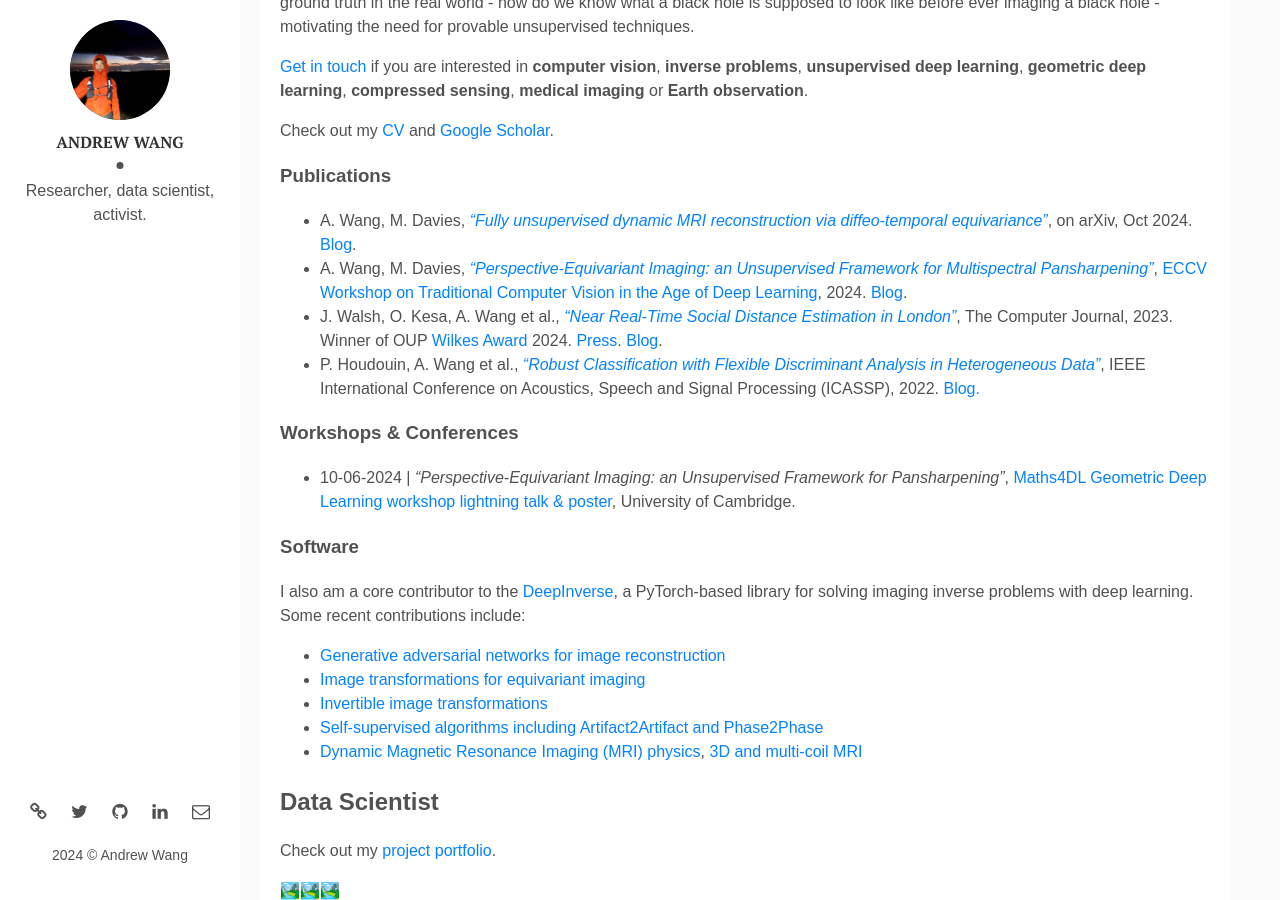
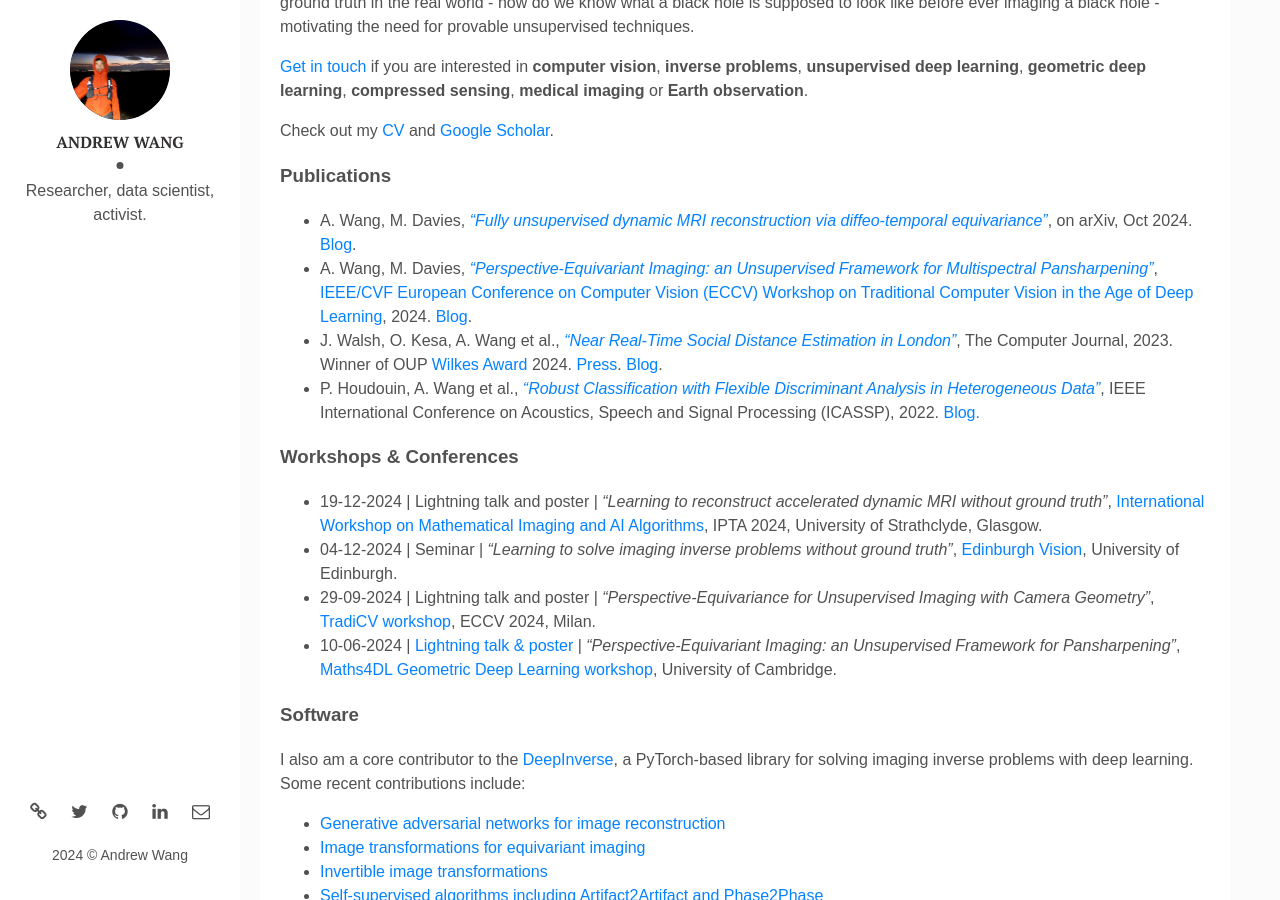
Before and after one commit to Andrewwango/andrewwango.github.io, a Jekyll site: the page built from _posts/2024-01-21-about.markdown, in a window 1280 px wide and 900 px high, scrolled down 846 px. Built offline with Jekyll 4.4.1, drawn with Linux system fonts in a browser that asks for light colours.

Commit message:
update speaking

```diff
--- a/_posts/2024-01-21-about.markdown
+++ b/_posts/2024-01-21-about.markdown
@@ -33,14 +33,17 @@ Check out my [CV](https://andrewwango.github.io/cv.pdf) and [Google Scholar](htt
 ### Publications
 
 - A. Wang, M. Davies, [_"Fully unsupervised dynamic MRI reconstruction via diffeo-temporal equivariance"_](https://arxiv.org/abs/2410.08646), on arXiv, Oct 2024. [Blog](https://andrewwango.github.io/ddei).
-- A. Wang, M. Davies, [_“Perspective-Equivariant Imaging: an Unsupervised Framework for Multispectral Pansharpening”_](https://arxiv.org/abs/2403.09327), [ECCV Workshop on Traditional Computer Vision in the Age of Deep Learning](https://sites.google.com/view/tradicv/home?authuser=0), 2024. [Blog](https://andrewwango.github.io/perspective-equivariant-imaging).
+- A. Wang, M. Davies, [_“Perspective-Equivariant Imaging: an Unsupervised Framework for Multispectral Pansharpening”_](https://arxiv.org/abs/2403.09327), [IEEE/CVF European Conference on Computer Vision (ECCV)](https://eccv2024.ecva.net/) [Workshop on Traditional Computer Vision in the Age of Deep Learning](https://sites.google.com/view/tradicv/home?authuser=0), 2024. [Blog](https://andrewwango.github.io/perspective-equivariant-imaging).
 - J. Walsh, O. Kesa, A. Wang et al., [_“Near Real-Time Social Distance Estimation in London”_](https://academic.oup.com/comjnl/article/67/1/95/7071574), The Computer Journal, 2023. Winner of OUP [Wilkes Award](https://academic.oup.com/comjnl/pages/Wilkes_award?login=false) 2024. [Press](https://www.turing.ac.uk/research/research-projects/project-odysseus-understanding-london-busyness-and-exiting-lockdown). [Blog](https://andrewwango.github.io/project-odysseus/).
 - P. Houdouin, A. Wang et al., [_“Robust Classification with Flexible Discriminant Analysis in Heterogeneous Data”_](https://ieeexplore.ieee.org/document/9747576), IEEE International Conference on Acoustics, Speech and Signal Processing (ICASSP), 2022. [Blog.](https://andrewwango.github.io/femda/)
 
 
 ### Workshops & Conferences
 
-- 10-06-2024 \| _"Perspective-Equivariant Imaging: an Unsupervised Framework for Pansharpening"_, [Maths4DL Geometric Deep Learning workshop](https://maths4dl.ac.uk/newsevents/geometric-deep-learning-workshop-university-of-cambridge-10-12-june-2024) [lightning talk & poster](https://maths4dl.ac.uk/wp-content/uploads/2024/02/Andrew_Wang.pdf), University of Cambridge.
+- 19-12-2024 \| Lightning talk and poster \| _"Learning to reconstruct accelerated dynamic MRI without ground truth"_, [International Workshop on Mathematical Imaging and AI Algorithms](https://www.strath.ac.uk/science/mathematicsstatistics/iptaworkshop2024/), IPTA 2024, University of Strathclyde, Glasgow.
+- 04-12-2024 \| Seminar \| _"Learning to solve imaging inverse problems without ground truth"_, [Edinburgh Vision](https://groups.inf.ed.ac.uk/vision/), University of Edinburgh.
+- 29-09-2024 \| Lightning talk and poster \| _"Perspective-Equivariance for Unsupervised Imaging with Camera Geometry"_, [TradiCV workshop](https://sites.google.com/view/tradicv/home?authuser=0), ECCV 2024, Milan.
+- 10-06-2024 \| [Lightning talk & poster](https://maths4dl.ac.uk/wp-content/uploads/2024/02/Andrew_Wang.pdf) \| _"Perspective-Equivariant Imaging: an Unsupervised Framework for Pansharpening"_, [Maths4DL Geometric Deep Learning workshop](https://maths4dl.ac.uk/newsevents/geometric-deep-learning-workshop-university-of-cambridge-10-12-june-2024), University of Cambridge.
 
 ### Software
 
```
